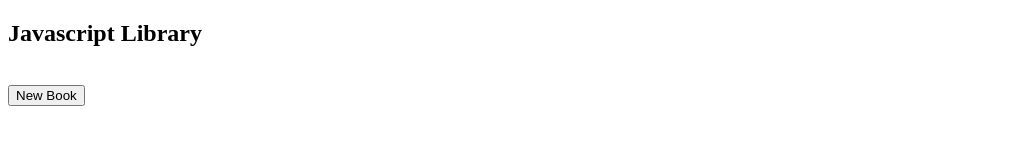
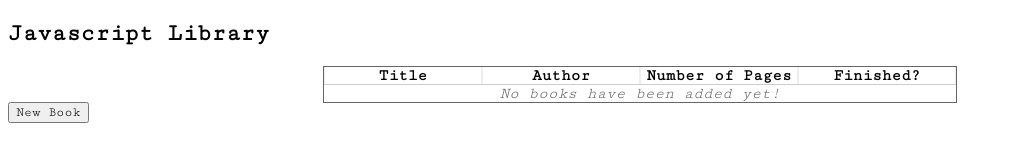
Before and after one commit to fc-anjos/library-app, a website: page index.html in a window 1280 px wide. Shown: the whole page, without its empty margins (0-1012 px from the left). Drawn offline with Linux system fonts and the light colour scheme.

Commit message:
Further style application

```diff
--- a/index.html
+++ b/index.html
@@ -4,14 +4,26 @@
   <meta charset="UTF-8">
   <title></title>
   <!-- <link rel="stylesheet" href="https://stackpath.bootstrapcdn.com/bootstrap/4.3.1/css/bootstrap.min.css" integrity="sha384-ggOyR0iXCbMQv3Xipma34MD+dH/1fQ784/j6cY/iJTQUOhcWr7x9JvoRxT2MZw1T" crossorigin="anonymous"> -->
+<link href="https://fonts.googleapis.com/css2?family=Cutive+Mono&display=swap" rel="stylesheet">
   <link rel="stylesheet" href="styles.css">
+
 </head>
 <body>
  <script src="index.js"></script>
   <div class="container">
     <h2>Javascript Library</h2>
-    <div id="booksContainer">
-      &nbsp;
+    <div class="books-container" >
+      <div class="thead">
+        <div>Title</div>
+        <div>Author</div>
+        <div>Number of Pages</div>
+        <div>Finished?</div>
+      </div>
+      <div id="tbody">
+        <div id="no-books">
+          No books have been added yet!
+        </div>
+      </div>
     </div>
     <button id="showFormBtn">New Book</button>
     <div id="form-container">
--- a/index.js
+++ b/index.js
@@ -18,11 +18,18 @@ function resetForm() {
 
 
 function DisplayBook(book) {
-  document.getElementById('booksContainer').innerHTML
-    += `Title: ${book.title}<br>
-    Author : ${book.author}<br>
-    Number of Pages: ${book.n_pages}<br>
-    Finished?: ${book.finished}<br>`;
+  const title = `<div>${book.title} </div>`;
+  const author = `<div>${book.author} </div>`;
+  const NPages = `<div>${book.n_pages} </div>`;
+  const finished = `<div>${book.finished} </div>`;
+  document.getElementById('tBody').innerHTML
+    += `
+    <div class="book-entry">
+      ${title}
+      ${author}
+      ${NPages}
+      ${finished}
+    </div>`;
 }
 
 function AddBookToLibrary() {
@@ -33,12 +40,22 @@ function AddBookToLibrary() {
   const book = Book(title, author, NPages, finished, author, NPages, finished);
   myLibrary.push(book);
   resetForm();
+  ToggleNoBooks();
   DisplayBook(book);
 }
 
 
 function DisplayAllBooks() {
   myLibrary.forEach(DisplayBook);
+  ToggleNoBooks();
+}
+
+function ToggleNoBooks() {
+  if (myLibrary.length === 0) {
+    document.getElementById('no-books').style.display = 'block';
+  } else {
+    document.getElementById('no-books').style.display = 'none';
+  }
 }
 
 function HideFormListener() {
@@ -63,6 +80,6 @@ function BookToLibraryListener() {
 document.addEventListener('DOMContentLoaded', () => {
   HideFormListener();
   ShowFormListener();
-  BookToLibraryListener()();
+  BookToLibraryListener();
   DisplayAllBooks();
 });
--- a/styles.css
+++ b/styles.css
@@ -1,7 +1,49 @@
-.booksContainer {
-  height: 100vh;
+* {
+  box-sizing: border-box;
+  font-family: 'Cutive Mono', monospace;
 }
+
+.books-container {
+  margin: 0 auto;
+  width: 50%;
+  outline: 1px solid #666;
+  z-index: 1;
+}
+
+
+.thead, .tbody{
+  display: flex;
+  width: 100%;
+  border-bottom: 1px solid #ccc;
+}
+
+
+.theader {
+}
+
+.tbody > *,
+.thead > * {
+  width: 25%;
+  border-left: 1px solid #eee;
+  border-right: 1px solid #eee;
+}
+
+.thead > * {
+  font-weight: bold;
+}
+
 
 #form-container {
   display: none;
 }
+
+#no-books,
+.tbody > *,
+.thead > * {
+  text-align: center;
+}
+
+#no-books {
+  color: #666;
+  font-style: italic;
+}
```
